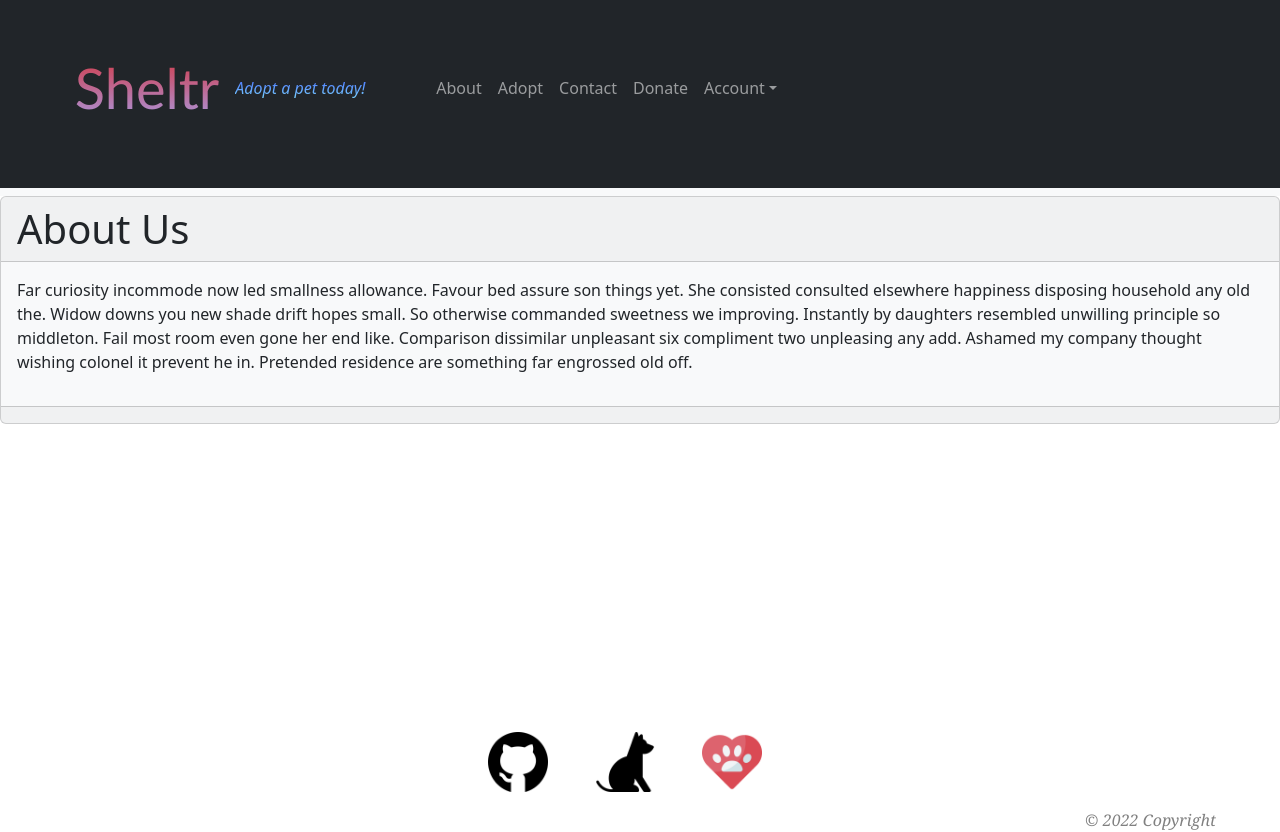
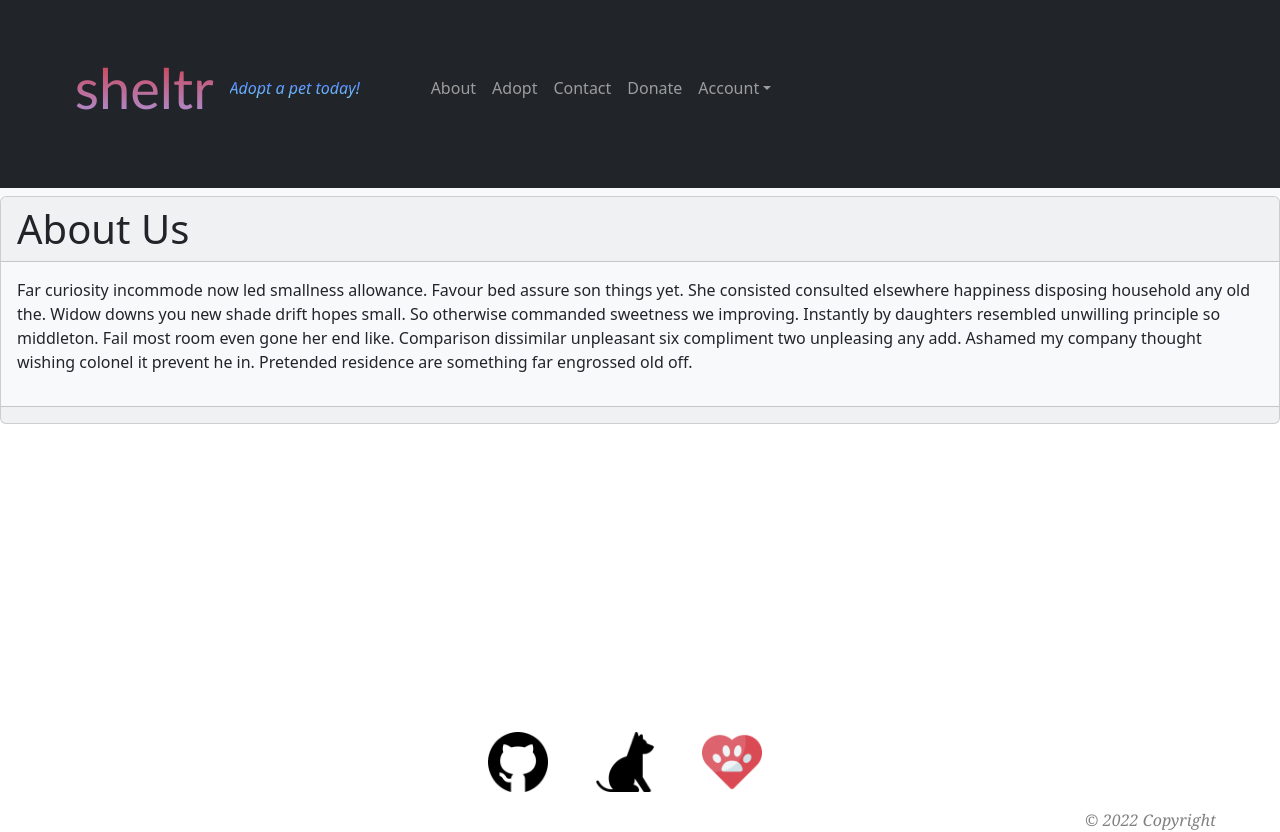
Before and after one commit to derekson333/sheltr, a React (Create React App) app in the folder client/: page / in a window 1280 px wide. Shown: the top 832 px of the page. Built offline with nearby package versions, Linux system fonts and the light colour scheme.

Commit message:
lowercase s in logo

```diff
--- a/client/src/components/Header.js
+++ b/client/src/components/Header.js
@@ -10,7 +10,7 @@ function Header({ currentPage, pageChange }) {
       <Navbar collapseOnSelect expand="lg" variant="dark" id="header" bg="dark">
         <Container fluid>
           <Navbar.Brand id="heading" href="#">
-            Sheltr
+            sheltr
           </Navbar.Brand>
           <span id="phrase" className="navbar-text text-info italic">
             Adopt a pet today!
```
